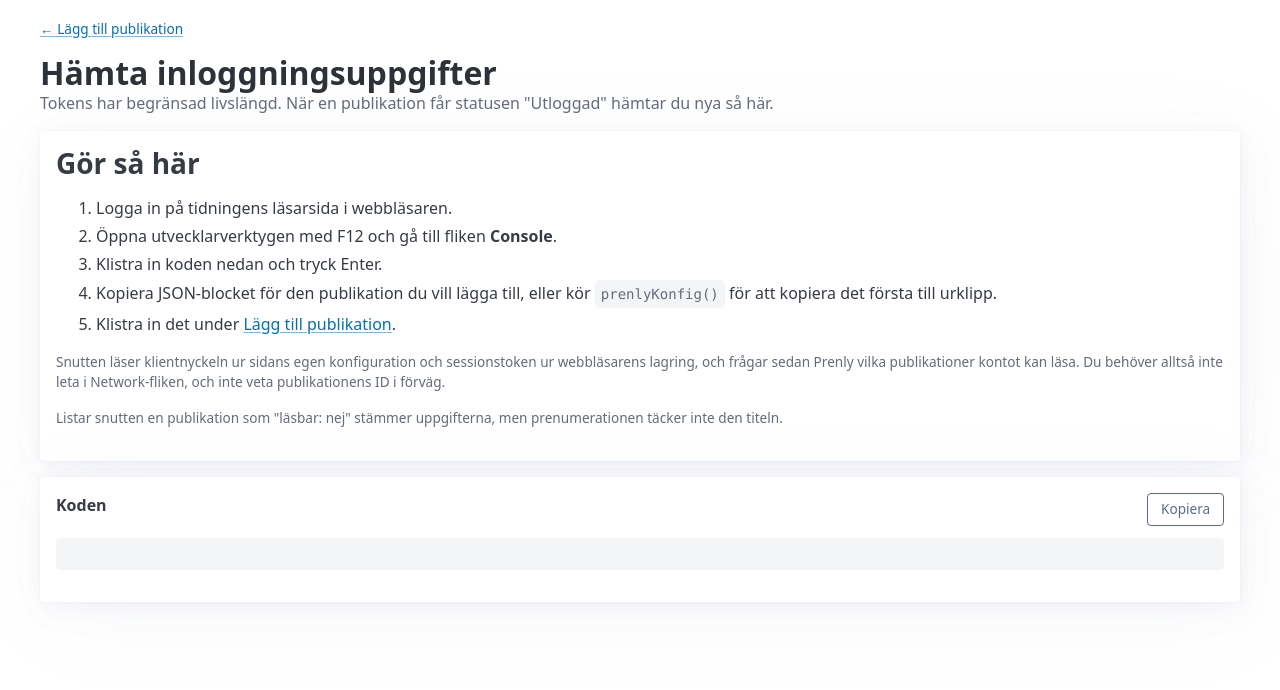
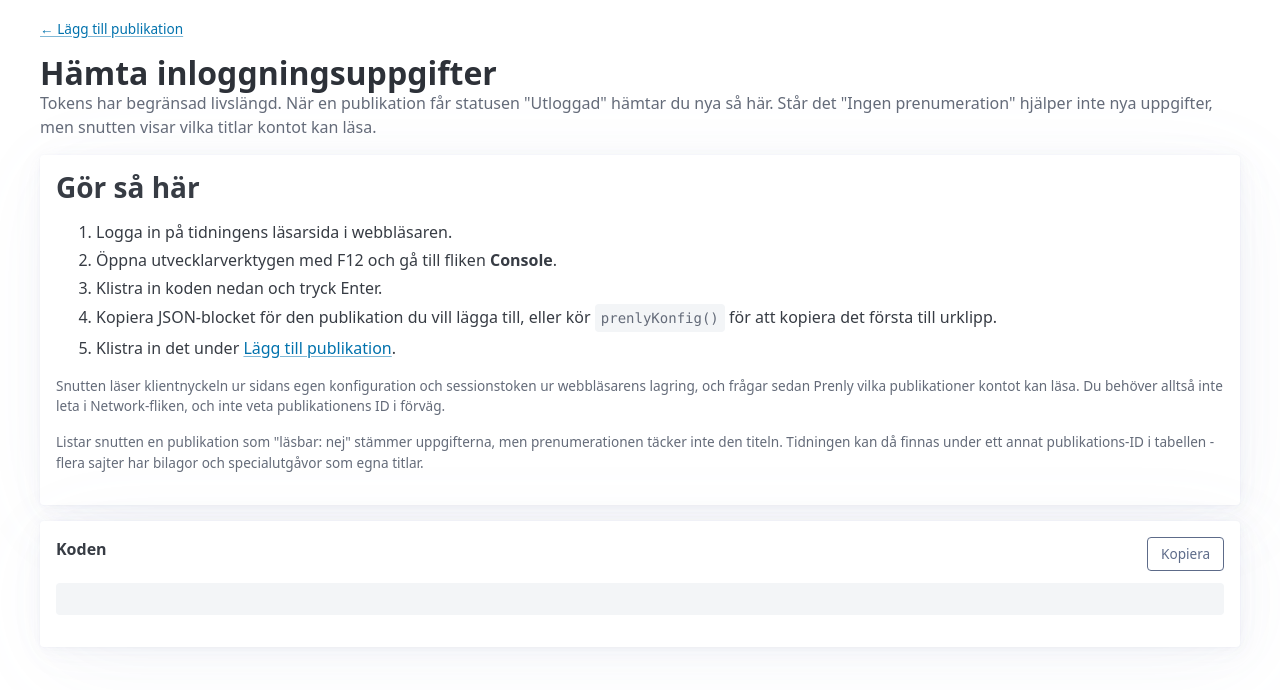
Before and after one commit to Armandur/prenly-dl, a FastAPI app: template prenly_dl/web/templates/credentials.html in a window 1280 px wide. Shown: the part 88-778 px from the top of the page. Run offline with FastAPI, Linux system fonts and the light colour scheme; the template is opened without the code that fills it, so the values that code supplies are empty.

Commit message:
Låt hjälptexten om uppgifter täcka båda felstatusarna
Texten nämnde bara "Utloggad". Vid "Ingen prenumeration" hjälper inte nya
uppgifter, men snutten visar vilka titlar kontot kan läsa och om tidningen
finns under ett annat publikations-ID - flera sajter har bilagor och
specialutgåvor som egna titlar.

```diff
--- a/prenly_dl/web/templates/credentials.html
+++ b/prenly_dl/web/templates/credentials.html
@@ -6,7 +6,8 @@
   <h1>Hämta inloggningsuppgifter</h1>
   <p>
     Tokens har begränsad livslängd. När en publikation får statusen
-    "Utloggad" hämtar du nya så här.
+    "Utloggad" hämtar du nya så här. Står det "Ingen prenumeration" hjälper
+    inte nya uppgifter, men snutten visar vilka titlar kontot kan läsa.
   </p>
 </hgroup>
 
@@ -30,7 +31,9 @@
   </p>
   <p class="muted">
     Listar snutten en publikation som "läsbar: nej" stämmer uppgifterna, men
-    prenumerationen täcker inte den titeln.
+    prenumerationen täcker inte den titeln. Tidningen kan då finnas under ett
+    annat publikations-ID i tabellen - flera sajter har bilagor och
+    specialutgåvor som egna titlar.
   </p>
 </article>
 
```
Also changed, not shown: prenly_dl/web/templates/publication.html (+5 -2 lines), README.md.
